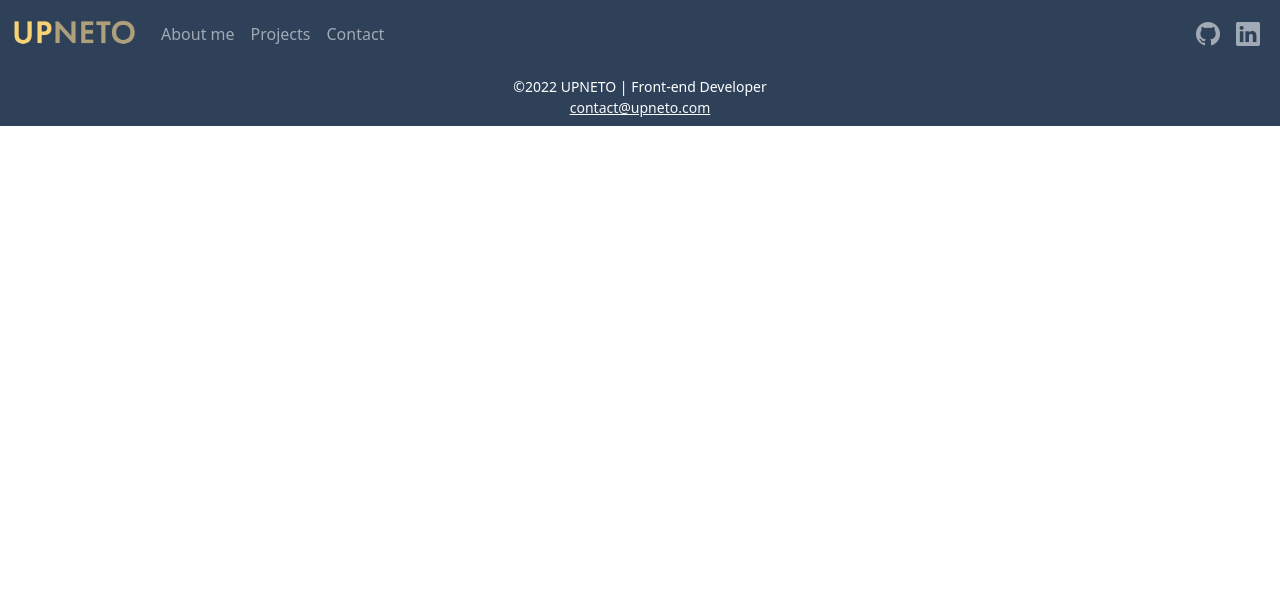
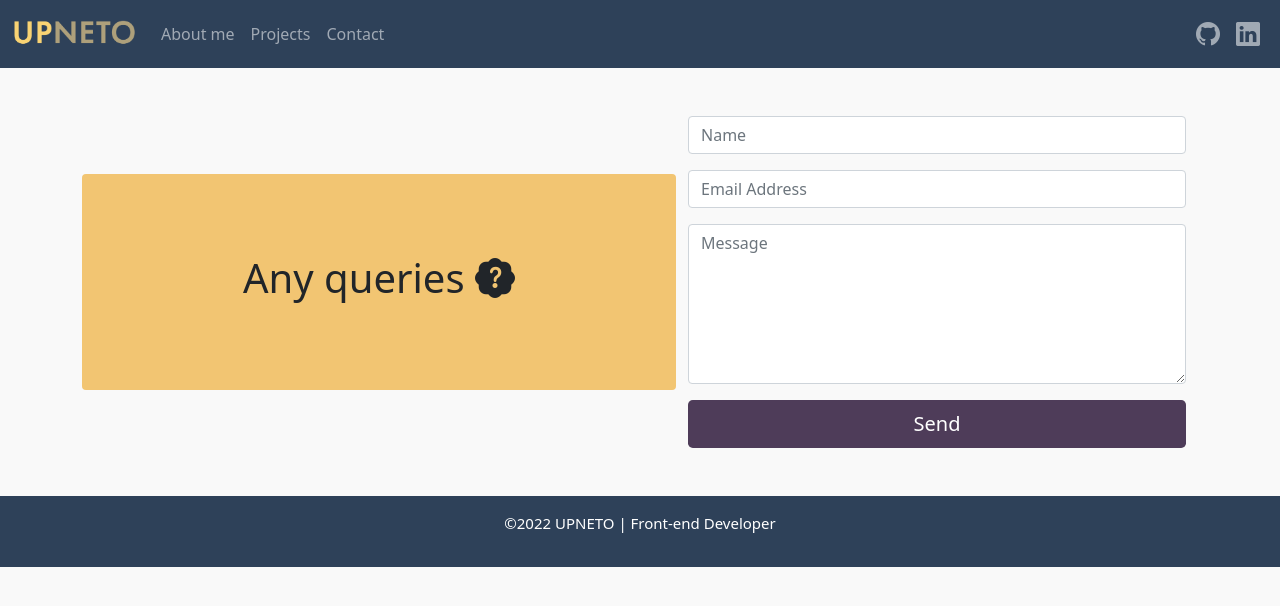
Before and after one commit to Netius/upneto-homepage-vue, a Vue app: page / in a window 1280 px wide. Shown: the top 606 px of the page. Built offline with nearby package versions, Linux system fonts and the light colour scheme.

Commit message:
Wip contact form

```diff
--- a/src/App.vue
+++ b/src/App.vue
@@ -1,12 +1,16 @@
 <script setup>
 import NavigationBar from "./components/NavigationBar.vue";
 import "bootstrap/dist/js/bootstrap.bundle.min";
+import ContactForm from "./components/ContactForm.vue";
 import FooterPage from "./components/FooterPage.vue";
 </script>
 
 <template>
   <div>
     <NavigationBar />
+    <div class="container">
+      <ContactForm />
+    </div>
     <FooterPage />
   </div>
 </template>
--- a/src/assets/styles.css
+++ b/src/assets/styles.css
@@ -1,13 +1,32 @@
 @import "bootstrap/dist/css/bootstrap.min.css";
 @import "bootstrap-icons/font/bootstrap-icons.css";
-
+body{
+    background-color: #F9F9F9;
+}
 .navbar__logo{
     width: 125px;
 }
 .navabar__bg{
     background-color: #2E4159;
 }
+.secondary__bg{
+    background-color: #F2C572;
+}
+
+.btn__primary{
+    background-color: #4E3C59;
+    color: white;
+}
+
+.btn__primary:hover{
+    background-color: #4e3c59c2;
+    color: white;
+}
+
+.contact__queries{
+    padding: 5em 3em;
+}
 
 .footer__text{
-    font-size: 14px;
+    font-size: 15px;
 }
--- /dev/null
+++ b/src/components/ContactForm.vue
@@ -0,0 +1,46 @@
+<template>
+  <section id="contact" class="container my-5">
+    <div class="row d-block d-md-flex">
+      <div
+        class="col secondary__bg align-self-center text-center rounded contact__queries text-dark my-3"
+      >
+        <h1>Any queries <i class="bi bi-patch-question-fill fs-1"></i></h1>
+      </div>
+      <div class="col">
+        <form id="contactForm">
+          <div class="mb-3">
+            <input
+              class="form-control"
+              id="name"
+              type="text"
+              placeholder="Name"
+            />
+          </div>
+
+          <div class="mb-3">
+            <input
+              class="form-control"
+              id="emailAddress"
+              type="email"
+              placeholder="Email Address"
+            />
+          </div>
+
+          <div class="mb-3">
+            <textarea
+              class="form-control"
+              id="message"
+              type="text"
+              placeholder="Message"
+              style="height: 10rem"
+            ></textarea>
+          </div>
+
+          <div class="d-grid">
+            <button class="btn btn__primary btn-lg" type="submit">Send</button>
+          </div>
+        </form>
+      </div>
+    </div>
+  </section>
+</template>
--- a/src/components/FooterPage.vue
+++ b/src/components/FooterPage.vue
@@ -2,11 +2,11 @@
   <footer
     aria-label="footer"
     role="contentinfo"
-    class="py-2 navabar__bg footer__text text-center"
+    class="py-3 navabar__bg footer__text text-center"
   >
-    <p className="text-white mb-0">&copy;2022 UPNETO | Front-end Developer</p>
-    <a class="link-light" title="Contact me" href="mailto:contact@upneto.com"
+    <!-- <a class="link-light" title="Send email" href="mailto:contact@upneto.com"
       >contact@upneto.com</a
-    >
+    > -->
+    <p className="text-white">&copy;2022 UPNETO | Front-end Developer</p>
   </footer>
 </template>
```
